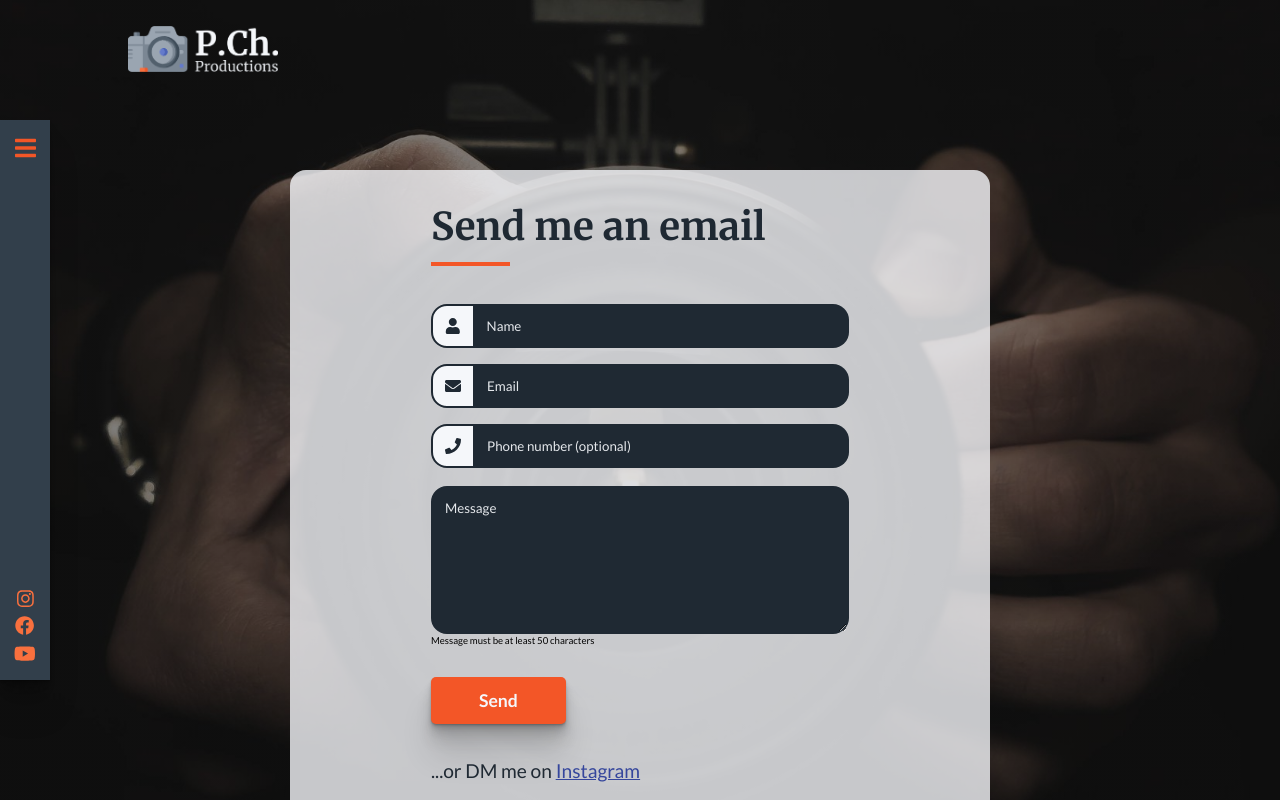
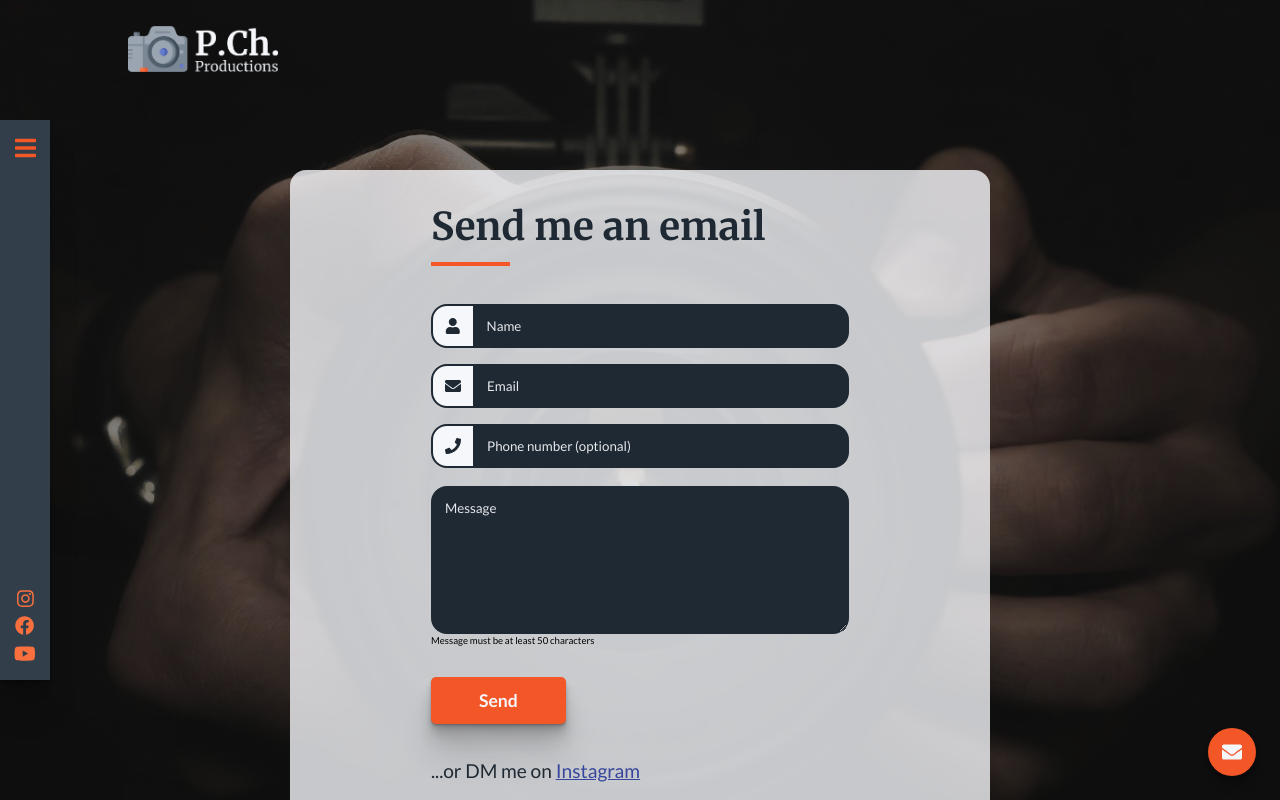
Before and after one commit to nikola96gospodinov/pch-productions, a Gatsby site: page /contact in a window 1280 px wide. Shown: the top 800 px of the page. Built offline with nearby package versions, Linux system fonts and the light colour scheme; Gatsby itself is replaced by a stand-in of ours.

Commit message:
Added a CTA

```diff
--- a/src/components/Header/header.js
+++ b/src/components/Header/header.js
@@ -14,6 +14,7 @@ const Header = () => {
   const [nav, setNav] = useState(false)
 
   return (
+    <>
       <header>
         <div class="header-outer">
           <div className="header-inner">
@@ -49,6 +50,12 @@ const Header = () => {
           </Link>
         </div>
       </header>
+      <div className="bottom-right-cta">
+        <Link to="/contact">
+          <FontAwesomeIcon icon={['fas', 'envelope']}/> <span>Send me a message</span>
+        </Link>
+      </div>
+    </>
   )
 }
 
--- a/src/components/Header/header.scss
+++ b/src/components/Header/header.scss
@@ -83,6 +83,51 @@ header {
     }
 }
 
+.bottom-right-cta {
+    position: fixed;
+    bottom: 0;
+    right: 0;
+    margin: 1.5rem;
+    z-index: 5;
+
+    a {
+        background: $primary-6;
+        box-shadow: 0 10px 10px 0 rgba(0, 0, 0, .19),
+                    0 4px 6px 0 rgba(0, 0, 0, .23);
+        height: 3rem;
+        width: 3rem;
+        overflow: hidden;
+        border-radius: 50%;
+        display: flex;
+        align-items: center;
+        transition: ease .2s;
+        color: $neutral-1;
+        text-decoration: none;
+
+        svg {
+            font-size: 1.25rem;
+            padding: 0 .875rem;
+        }
+
+        span {
+            white-space: nowrap;
+        }
+    }
+
+    a:hover {
+        width: 12rem;
+        border-radius: 20px;
+        color: $primary-6;
+        background: $neutral-1;
+        text-decoration: none;
+    }
+
+    a:focus {
+        color: $secondary-6;
+        text-decoration: none;
+    }
+}
+
 @media (max-width: 1024px) {
     header {
         .container {
@@ -127,6 +172,10 @@ header {
             }
         }
     }
+
+    .bottom-right-cta {
+        display: none;
+    }
 }
 
 @media (min-width: 1600px) {
```
Lines whose indentation alone changed are shown as unchanged.
